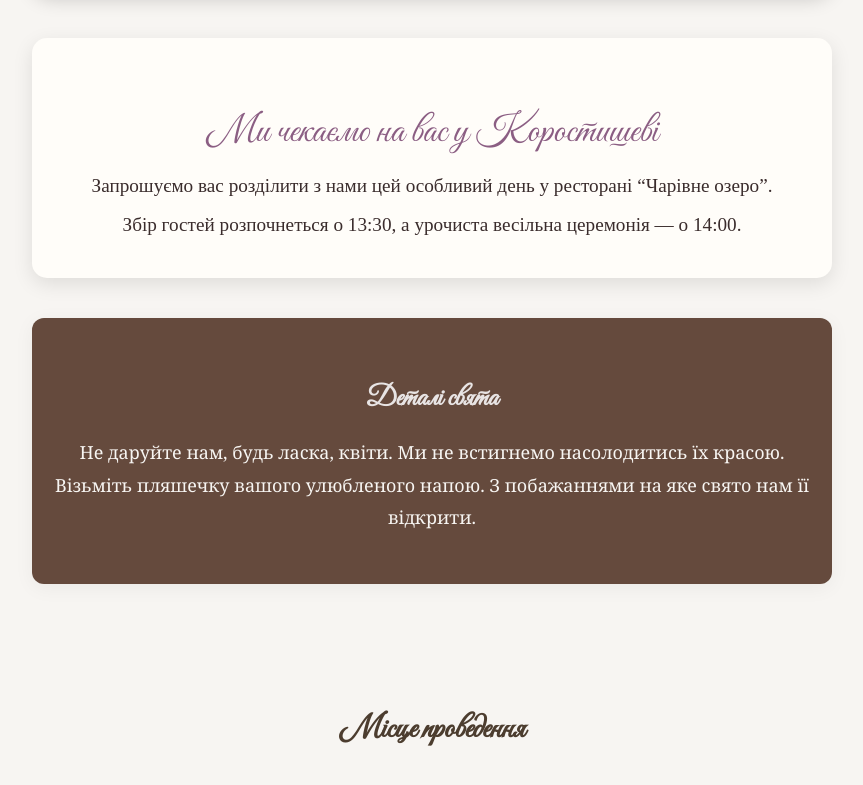
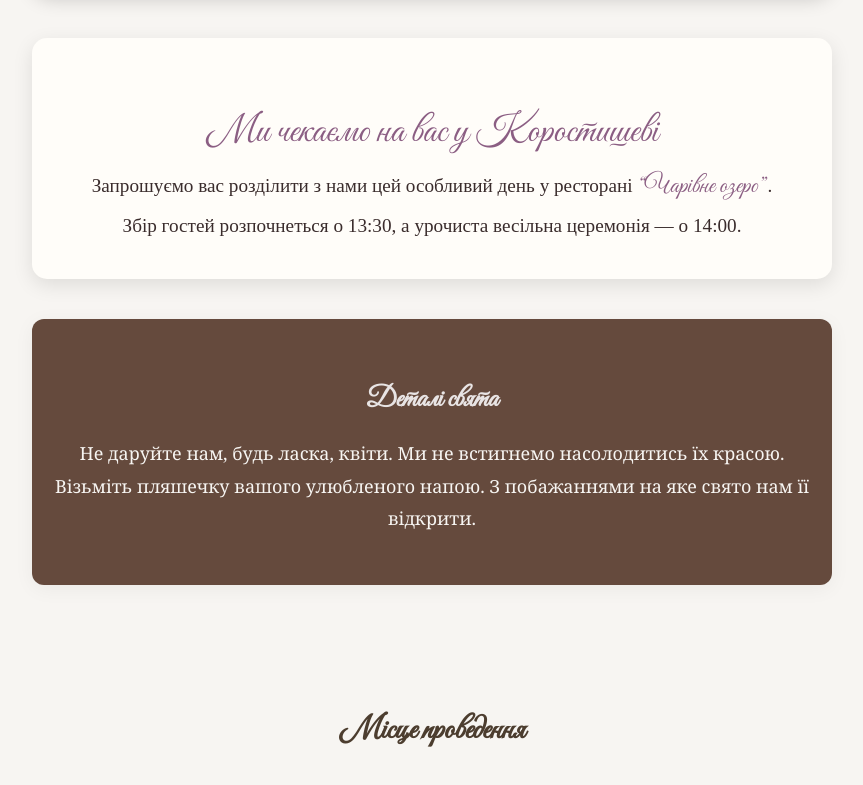
Before and after one commit to KOSTII177/kostia-ivanka, a plain HTML site: page index.html in a window 1280 px wide. Shown: the part 933-1718 px from the top of the page, without its empty margins (208-1071 px from the left). Drawn offline with nearby package versions, Linux system fonts and the light colour scheme; grey boxes are pictures that could not be loaded.

Commit message:
Update index.html

```diff
--- a/index.html
+++ b/index.html
@@ -140,6 +140,13 @@
   line-height: 1.6em;
   margin: 8px 0;
 }
+
+    .restaurant-name {
+  font-family: 'Great Vibes', cursive;
+  font-size: 1.3em;
+  color: #8b5e83;
+}
+
 
 
 .invitation {
@@ -329,7 +336,8 @@
     <div class="info-map-wrapper">
       <div class="highlight">Ми чекаємо на вас у Коростишеві</div>
 
-    <p>Запрошуємо вас розділити з нами цей особливий день у ресторані “Чарівне озеро”.</p>
+    <p>Запрошуємо вас розділити з нами цей особливий день у ресторані
+      <span class="restaurant-name">“Чарівне озеро”</span>.</p>
     <p>Збір гостей розпочнеться о 13:30, а урочиста весільна церемонія — о 14:00.</p>
   </div>
 
```
